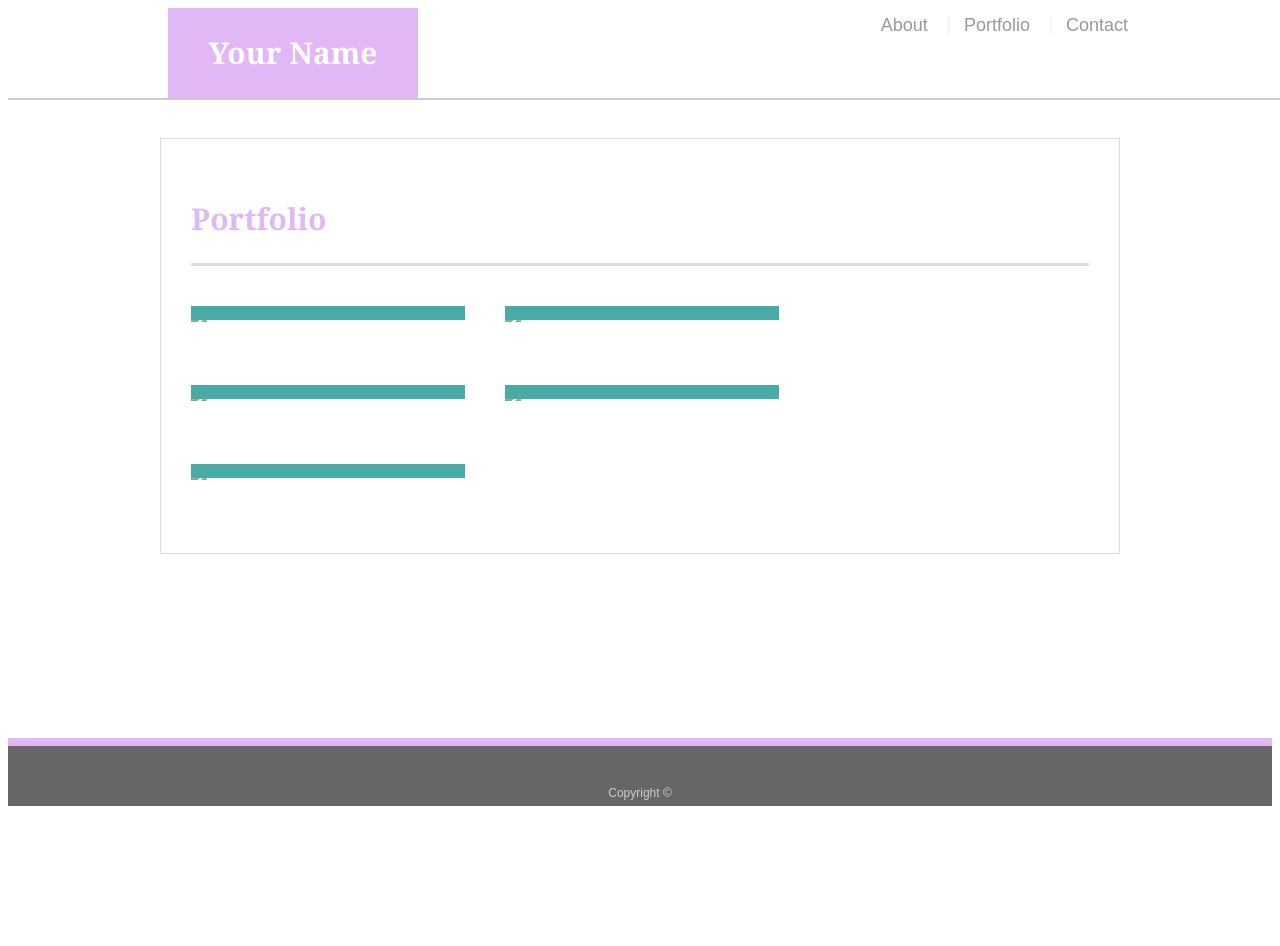
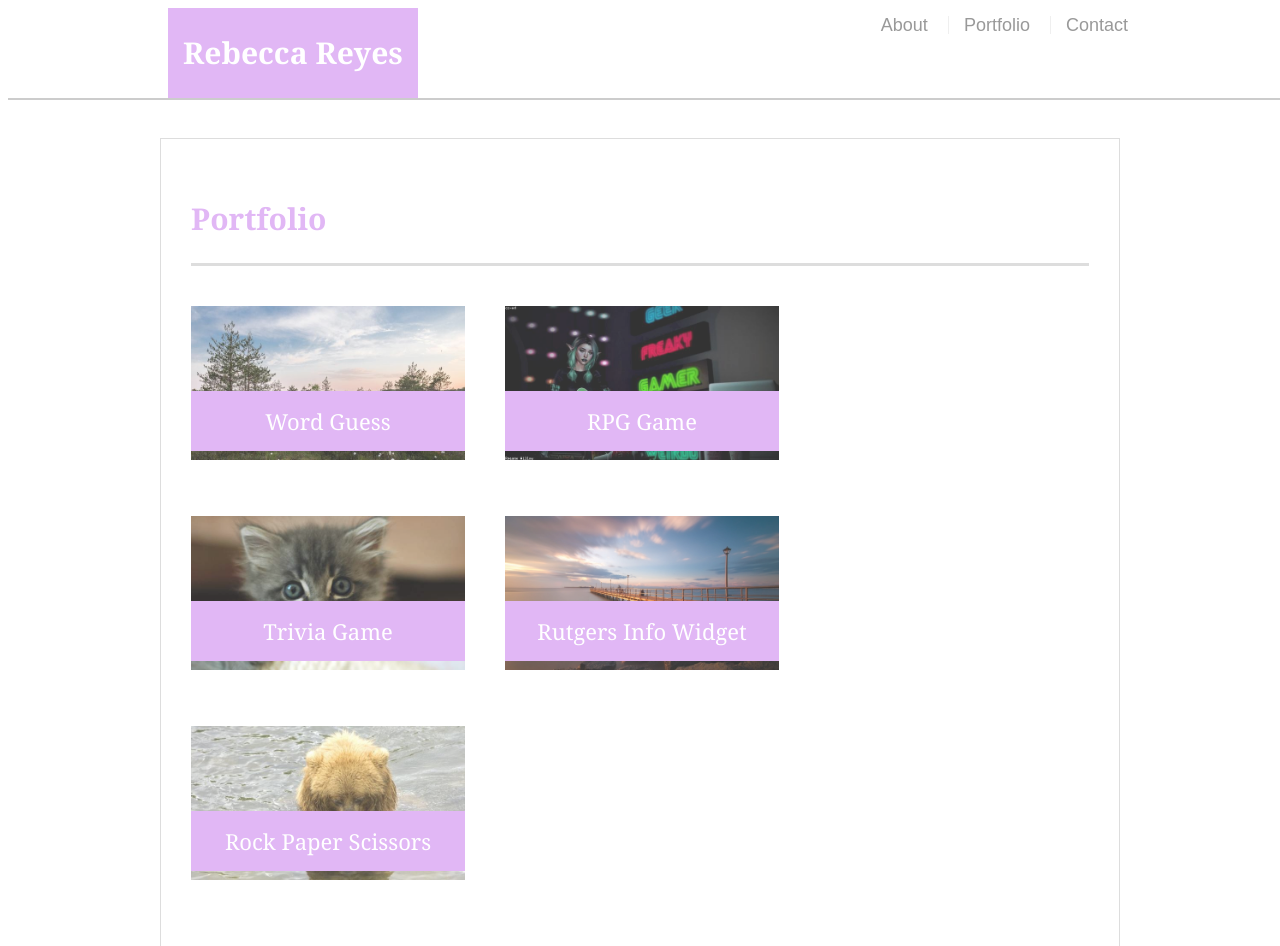
Before and after one commit to AzucarMoreina/Bootstrap-Portfolio, a plain HTML site: page portfolio.html in a window 1280 px wide. Shown: the top 946 px of the page. Before the commit the page ends 814 px from the top, so only its background shows below. Drawn offline with Linux system fonts and the light colour scheme.

Commit message:
last commit before bed

```diff
--- a/assets/css/style.css
+++ b/assets/css/style.css
@@ -165,7 +165,7 @@ h3, h2 {
   line-height: 30px;
   color: #ffffff;
   text-align: center;
-  background: #4aaaa5;
+  background: #e1b7f5;
   border-bottom: 0;
 }
 
@@ -213,6 +213,6 @@ input[type=submit] {
   font-size: 18px;
   color: #ffffff;
   cursor: pointer;
-  background: #4aaaa5;
+  background: #e1b7f5;
   border: 0 none;
 }
--- a/portfolio.html
+++ b/portfolio.html
@@ -3,7 +3,7 @@
 
 <head>
   <meta charset="UTF-8">
-  <title>Portfolio | Your Name</title>
+  <title>Portfolio | Rebecca reyes</title>
   <link rel="stylesheet" type="text/css" href="assets/css/style.css">
 </head>
 
@@ -11,7 +11,7 @@
 
   <header id="masthead">
     <div class="container">
-      <a href="index.html" id="logo">Your Name</a>
+      <a href="index.html" id="logo">Rebecca Reyes</a>
       <nav>
         <a href="index.html">About</a>
         <a href="portfolio.html">Portfolio</a>
@@ -25,27 +25,27 @@
       <h1>Portfolio</h1>
 
       <div class="work">
-        <img src="assets/images/technics-q-c-640-480-1.jpg" alt="Word Guess">
+        <img src="assets/images/landscape.jpg" alt="Word Guess">
 
         <h3>Word Guess</h3>
       </div>
       <div class="work">
-        <img src="assets/images/technics-q-c-640-480-2.jpg" alt="RPG Game">
+        <img src="assets/images/360-1.jpg" alt="RPG Game">
 
         <h3>RPG Game</h3>
       </div>
       <div class="work">
-        <img src="assets/images/technics-q-c-640-480-5.jpg" alt="Trivia Game">
+        <img src="assets/images/cat.jpg" alt="Trivia Game">
 
         <h3>Trivia Game</h3>
       </div>
       <div class="work">
-        <img src="assets/images/technics-q-c-640-480-7.jpg" alt="Rutgers Info Widget">
+        <img src="assets/images/horizon.jpg" alt="Rutgers Info Widget">
 
         <h3>Rutgers Info Widget</h3>
       </div>
       <div class="work">
-        <img src="assets/images/technics-q-c-640-480-9.jpg" alt="Rock Paper Scissors">
+        <img src="assets/images/bear.jpg" alt="Rock Paper Scissors">
 
         <h3>Rock Paper Scissors</h3>
       </div>
```
Also changed, not shown: contact.html (+3 -3 lines), index.html (+4 -4 lines), assets/images/360-1.jpg (added), assets/images/background.png (added), assets/images/bear.jpg (added), assets/images/cat.jpg (added), assets/images/horizon.jpg (added), assets/images/landscape.jpg (added).
